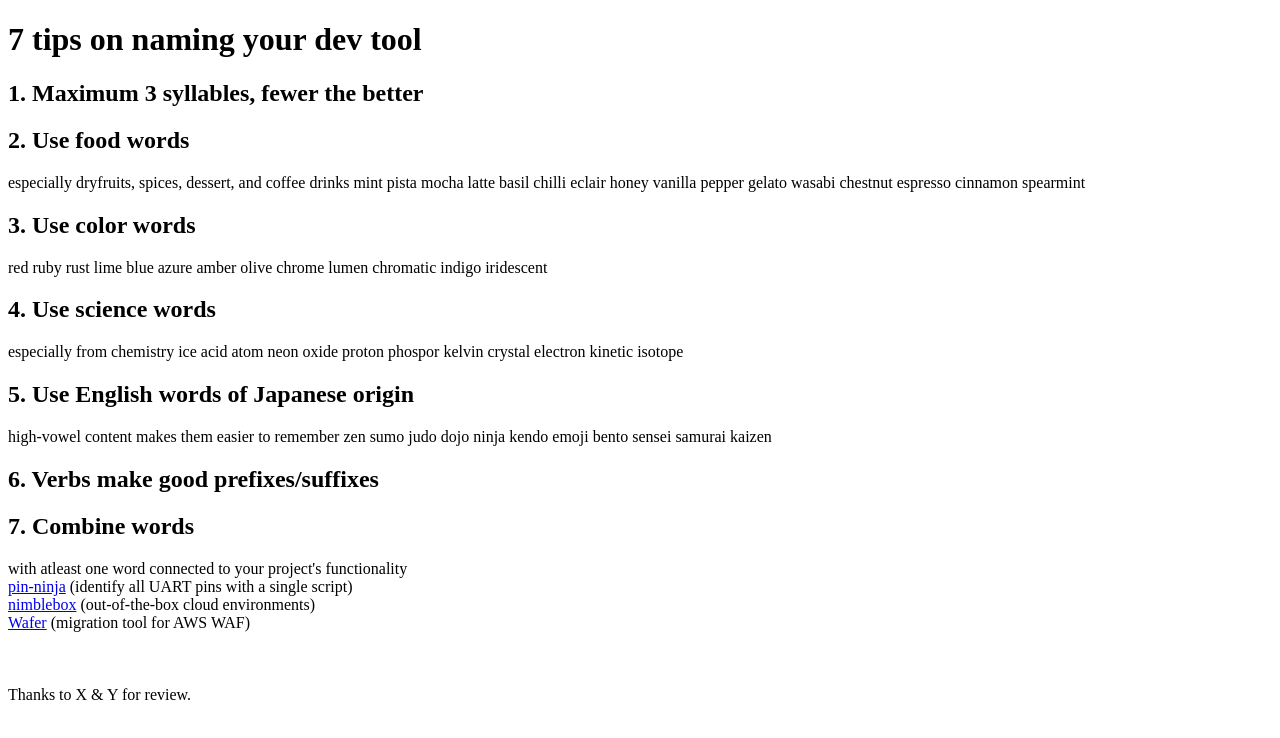
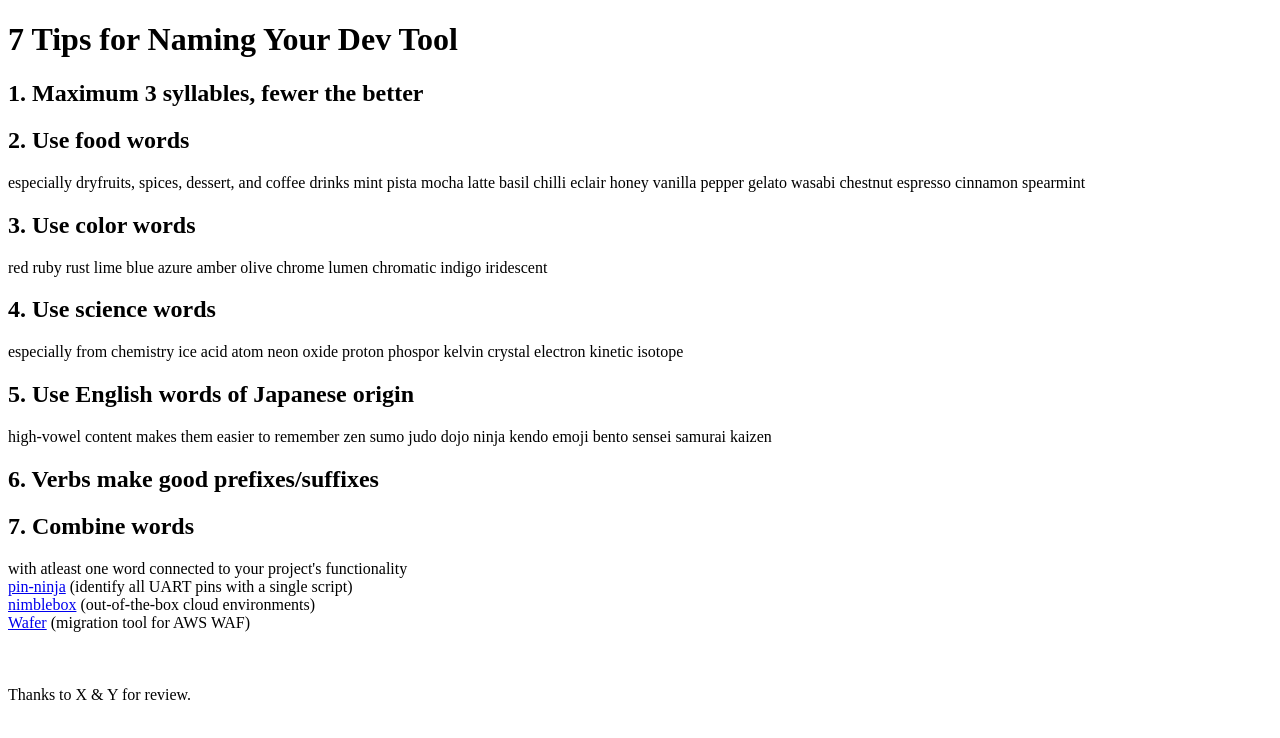
Before and after one commit to standard-deviant/blog, a plain HTML site: page naming-things.html in a window 1280 px wide. Drawn offline with Linux system fonts and the light colour scheme.

Commit message:
Update naming-things.html

```diff
--- a/naming-things.html
+++ b/naming-things.html
@@ -6,7 +6,7 @@
 	<title>Arjun Bahuguna</title>
 </head>
 <body>
-  <h1>7 tips on naming your dev tool</h1>
+  <h1><b>7 Tips for Naming Your Dev Tool</b></h1>
   <h2>1. Maximum 3 syllables, fewer the better</h2>
   <h2>2. Use food words</h2>
 	 especially dryfruits, spices, dessert, and coffee drinks
```
